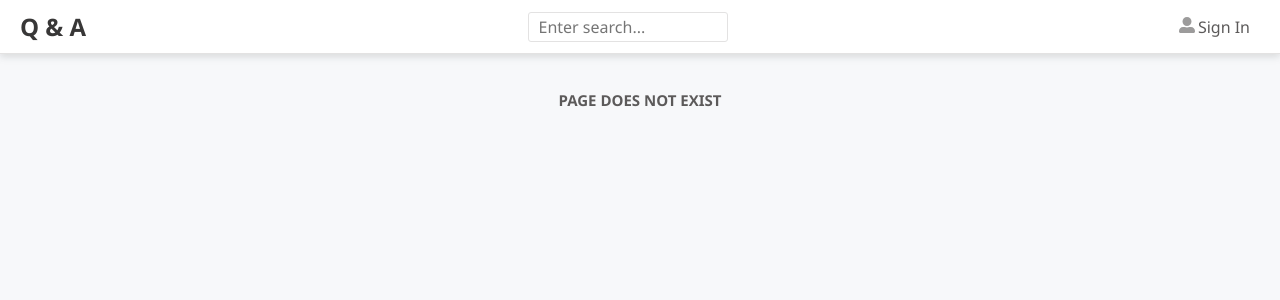
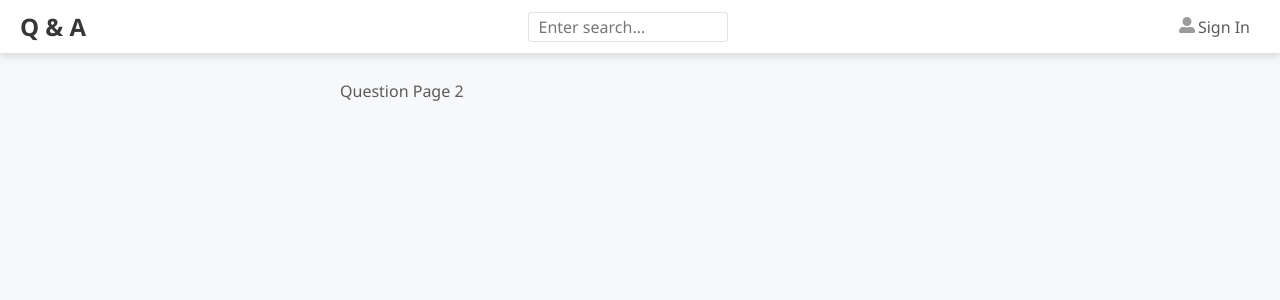
Before and after one commit to ikembakwem/frontend, a React (Create React App) app: page /questions/2 in a window 1280 px wide. Shown: the top 300 px of the page. Built offline with nearby package versions, Linux system fonts and the light colour scheme; the HTML template or start-up script is replaced by a standard one.

Commit message:
Implemented routes parameters on the App through the Question component

```diff
--- a/src/App.tsx
+++ b/src/App.tsx
@@ -8,13 +8,14 @@ import { fontFamily, fontSize, gray2 } from './Styles';
 // Dependencies
 import { BrowserRouter, Routes, Route } from 'react-router-dom';
 
-// Components
+// Components and Pages
 import { AskPage } from './pages/AskPage';
 import { SignInPage } from './pages/SignInPage';
 import { Header } from './components/Header';
 import { HomePage } from './pages/HomePage';
 import { SearchPage } from './pages/SearchPage';
 import { NotFoundPage } from './pages/NotFoundPage';
+import { QuestionPage } from './pages/QuestionPage';
 
 function App() {
   return (
@@ -33,6 +34,7 @@ function App() {
           <Route path="signin" element={<SignInPage />} />
           <Route path="search" element={<SearchPage />} />
           <Route path="*" element={<NotFoundPage />} />
+          <Route path="questions/:questionId" element={<QuestionPage />} />
         </Routes>
       </div>
     </BrowserRouter>
--- a/src/components/Question.tsx
+++ b/src/components/Question.tsx
@@ -1,5 +1,6 @@
 /**@jsxImportSource @emotion/react */
 import { css } from '@emotion/react';
+import { Link } from 'react-router-dom';
 
 // Question Data Props
 import { QuestionData } from '../QuestionsData';
@@ -22,7 +23,15 @@ export const Question = ({ data, showContent = true }: Props) => (
         font-size: 19px;
       `}
     >
-      {data.title}
+      <Link
+        css={css`
+          text-decoration: none;
+          color: ${gray2};
+        `}
+        to={`/questions/${data.questionId}`}
+      >
+        {data.title}
+      </Link>
     </div>
     {showContent && (
       <div
--- a/src/pages/QuestionPage.tsx
+++ b/src/pages/QuestionPage.tsx
@@ -1,3 +1,9 @@
 import { Page } from '../components/Page';
 
-export const QuestionPage = () => <Page>Question Page</Page>;
+import { useParams } from 'react-router-dom';
+
+export const QuestionPage = () => {
+  const { questionId } = useParams();
+
+  return <Page>Question Page {questionId}</Page>;
+};
```
